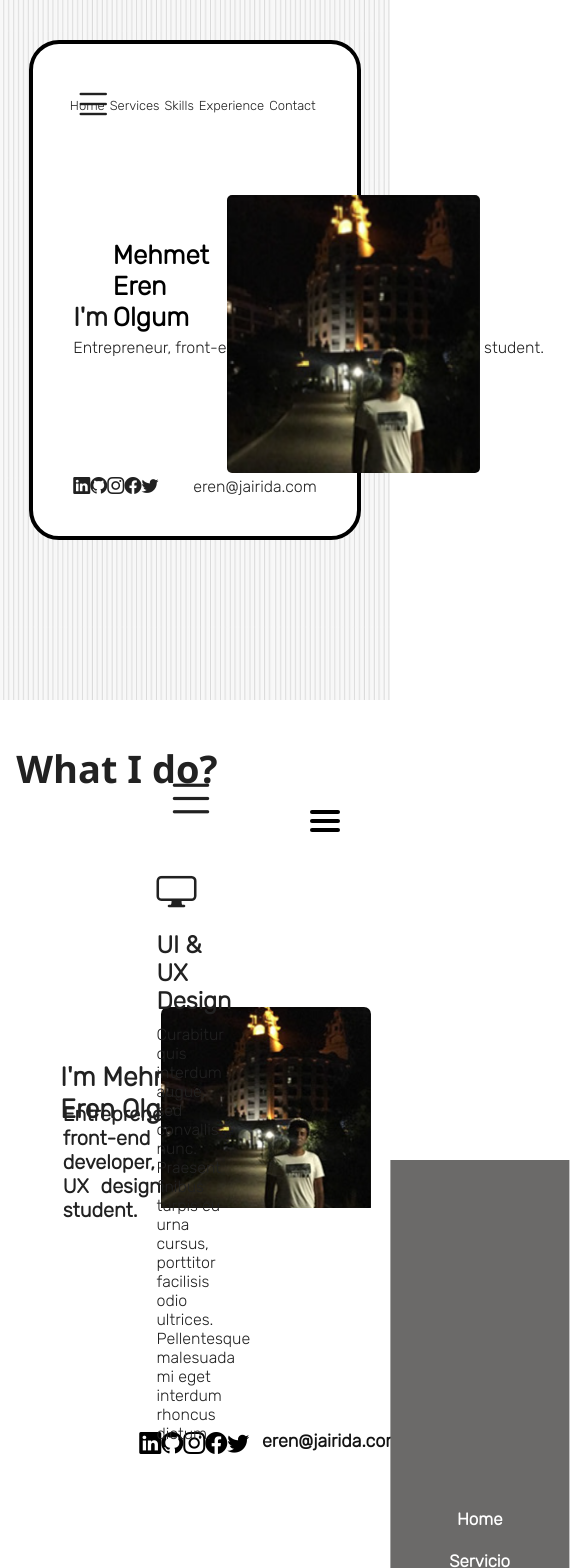
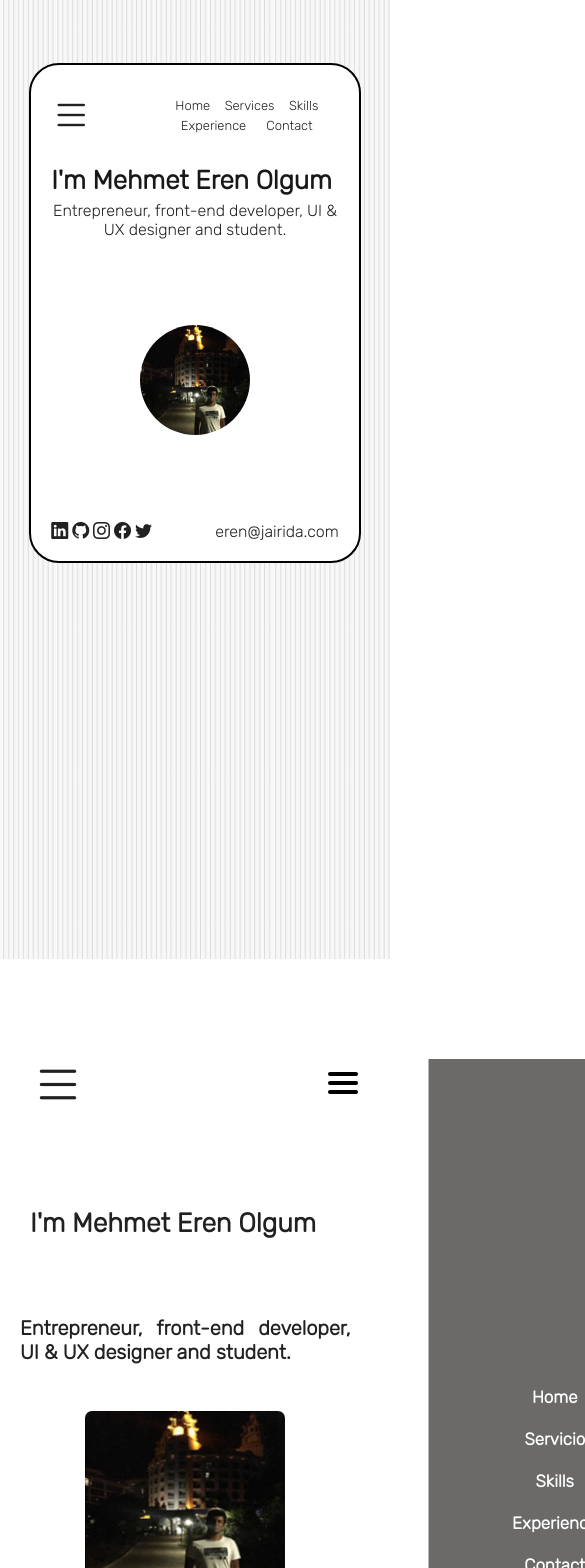
Before and after one commit to JuliVelasques/primer-tp-final, a React (Vite) app in the folder primer-tp-final/: page / in a window 390 px wide. Shown: the part 180-1748 px from the top of the page, 585 px wide, since content can reach past the window. Built offline with nearby package versions, Linux system fonts and the light colour scheme.

Commit message:
Add new modifications to the repository

```diff
--- a/primer-tp-final/src/App.css
+++ b/primer-tp-final/src/App.css
@@ -48,7 +48,7 @@
 .bi-list {
     width: 100px;
     height: 60px;
-    font-size: 40px;
+    font-size: 50px;
     display: flex;
     align-items: end;
 }
@@ -181,7 +181,6 @@
 .nav_logo {
     font-weight: bold;
     font-size: 20px;
-    margin: 15px;
     color: #212121;
 }
 
@@ -1221,3 +1220,152 @@
         font-size: 3.5vh;
     }
 }
+
+@media (min-width:320px) and (max-width:425px){
+    /* Primera parte */
+    .fondo{
+        height: 135vh;
+    }
+    .primerTitulo{
+        font-size: 11px;
+        width: 65%;
+        height: 30vh;
+    }
+    .comienzo{
+        width: 100%;
+    }
+    .contenedorUno{
+        border: 2px solid black;
+        padding: 20px;
+    }
+    .contenedoIconoYTexto{
+        width: 100%;
+    }
+    .contenedoIconoYTexto i{
+        font-size: 40px;
+        align-items: center;
+        width: 45px;
+    }
+    .menuTexto{
+        width: 65%;
+        height: 100%;
+        flex-wrap: wrap;
+        padding: 10px;
+        justify-content: space-evenly;
+    }
+    .padrePrimeraParte{
+        flex-direction: column;
+        width: 100%;
+    }
+    .medioPrimeraParte{
+
+        text-align: center;
+        width: 100%;
+        height: 100px;
+        padding-top: 20px;
+    }
+    .tituloMedioPrimeraParte{
+        width: 100%;
+        align-items: center;
+    }
+    .textoMedioSegundaParte{
+        width: 100%;
+        padding-bottom: 90px;
+    }
+    .miImagen{
+        width: 100%;
+        height: 120px;
+        margin-top: 75px;
+        justify-content: center;
+    }
+    .imagen{
+        width: 110px;
+        height: 110px;
+        border-radius: 100px;
+    }
+    /* Segunda Parte */
+    .nav_logo .hamburguesa{
+        width: 10vh;
+        align-items: center;
+    }
+    .nav_toggle{
+        align-items: center;
+        justify-content: end;
+    }
+
+    .nav_items {
+        position: absolute;
+        top: 100px;
+        margin-top: 135vh;
+        padding: 30% 0;
+        right: 0;
+        background: rgb(107, 106, 105);
+        display: flex;
+        flex-direction: column;
+        width: 65%;
+        height: 100vh;
+        transform: translateX(115%);
+        transition: 0.3s ease all;
+    }
+
+    .textoEImagen{
+        flex-direction: column;
+    }
+
+    .texto-h{
+        width: 100%;
+    }
+    .tituloTexto{
+        width: 100%;
+        height: 120px;
+        display: flex;
+        align-items: center;
+    }
+    .textoSubtitulo{
+        width: 100%;
+        height: 130px;
+        display: flex;
+        justify-content: center;
+        align-items: center;
+        padding: 20px;
+    }
+    .miImagen1{
+        width: 100%;
+        justify-content: center;
+        align-items: start;
+    }
+    .imagen1{
+        width: 200px;
+        height: 200px;
+    }
+    .finaParteInicial{
+        justify-content: space-between;
+    }
+    .ubicacionIconos{
+        height: 100%;
+        width: 42%;
+        margin-left: 0%;
+        align-items: center;
+
+    }
+    .ubicacionTexto{
+        width: 55%;
+        height: 100%;
+        justify-content: center;
+        align-items: center;
+    }
+    .seccion-WhatIdo{
+        /* margin-top: 160vh; */
+        background-color: #0077B5;
+        width: 100%;
+        height: 70%;
+        margin: 0%;
+    }
+    .titulo-whatido{
+        width: 100%;
+    }
+    .divs{
+        width: 100%;
+        margin: 10px;
+    }
+}
--- a/primer-tp-final/src/App.jsx
+++ b/primer-tp-final/src/App.jsx
@@ -27,7 +27,7 @@ function App() {
             </div>
             <div className='padrePrimeraParte'>
               <div className='medioPrimeraParte'>
-                <h1 className='tituloMedioPrimeraParte'>I'm <b className='textoNegro'> Mehmet Eren Olgum</b></h1>
+                <h1 className='tituloMedioPrimeraParte'>I'm  Mehmet Eren Olgum</h1>
                 <p className='textoMedioSegundaParte'>Entrepreneur, front-end developer, UI & UX designer and student.</p>
               </div>
               <div className='miImagen'>
@@ -71,9 +71,7 @@ function App() {
         </div>
         <div className='textoEImagen'>
           <div className='texto-h'>
-            <h1 className='tituloTexto'>
-              I'm <b className='distincionDeLetra'>Mehmet Eren Olgum</b>
-            </h1>
+            <h1 className='tituloTexto'>I'm Mehmet Eren Olgum</h1>
             <h3 className='textoSubtitulo'>Entrepreneur, front-end developer, UI & UX designer and student.</h3>
           </div>
           <div className='miImagen1'>
```
